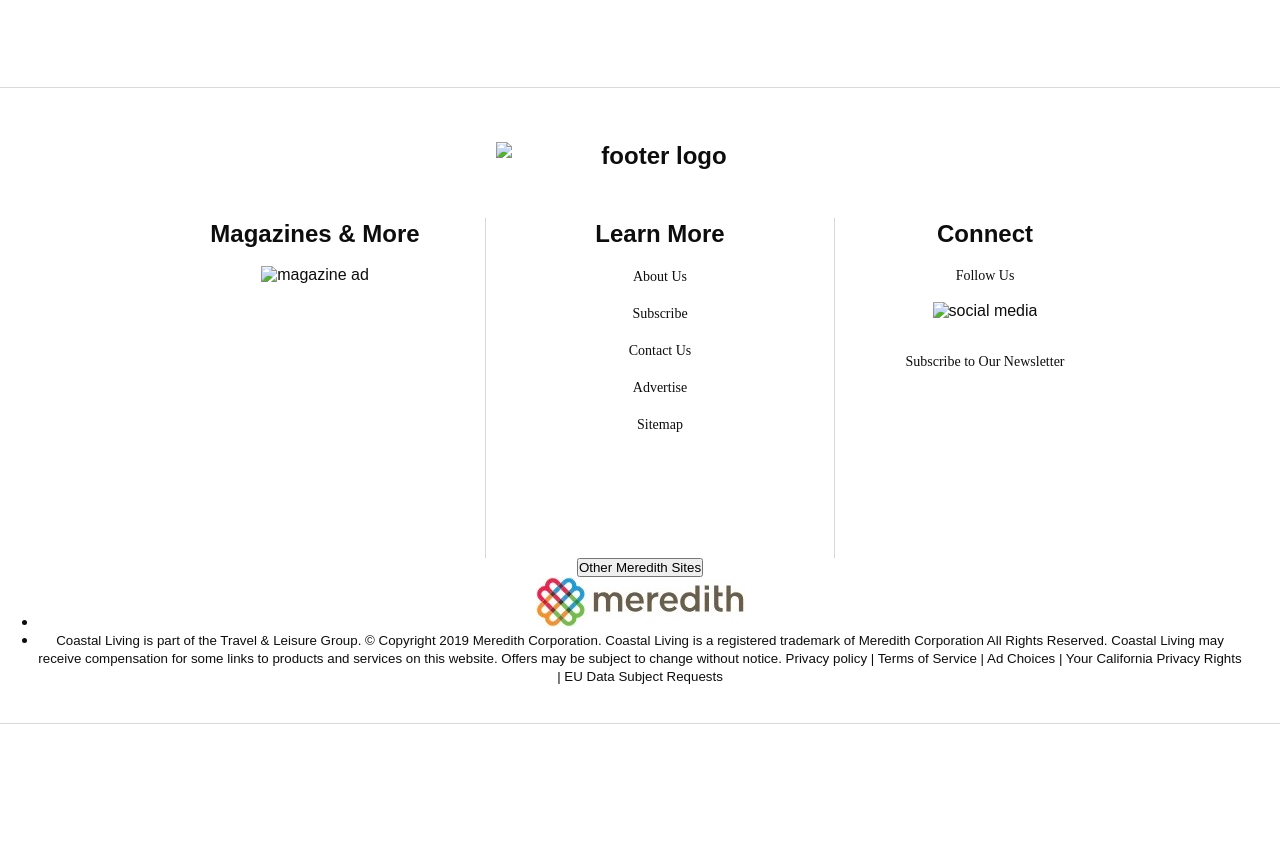
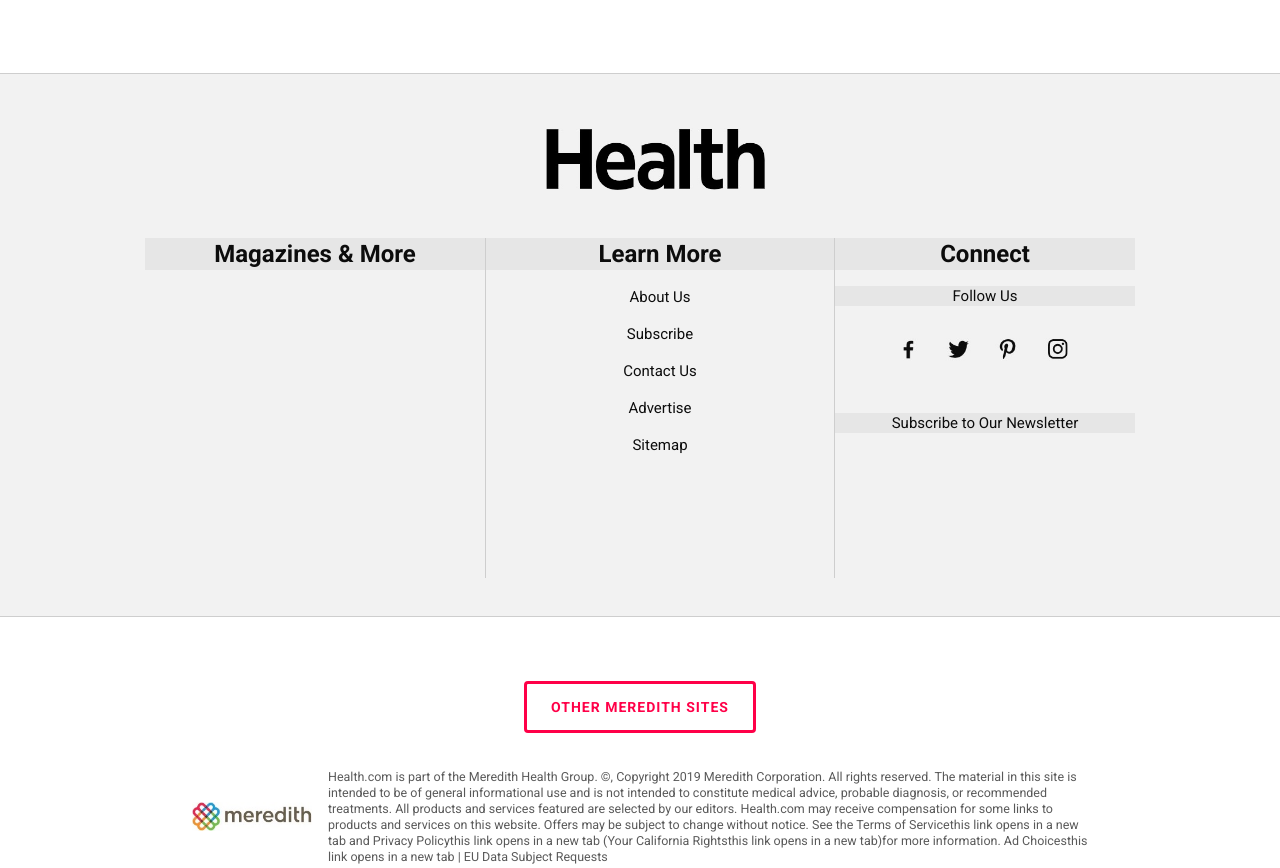
Before and after one commit to bruno-li/health-page, a website: page index.html in a window 1280 px wide. Shown: the part 4014-4882 px from the top of the page. Before the commit the page ends 4802 px from the top, so only its background shows below. Drawn offline with Linux system fonts and the light colour scheme.

Commit message:
done with all media queries

```diff
--- a/index.html
+++ b/index.html
@@ -169,14 +169,11 @@
     <footer class="footer">
         <!-- HEADING LOGO -->
         <h2 class="footer__heading-logo">
-            <img class="footer__heading-logo__img" src="img/footer-brand-logo.png" alt="footer logo">
+            <img class="footer__heading-logo__img" src="img/footer-logo.jpg" alt="footer logo">
         </h2>
         <!-- LEFT CONTAINER -->
         <div class="footer__left-container">
             <h2 class="footer__heading">Magazines & More</h2>
-            <figure>
-                <img class="footer__left-container__img" src="img/footer-mag.png" alt="magazine ad">
-            </figure>
         </div>
         <!-- MIDDLE CONTAINER -->
         <div class="footer__middle-container">
@@ -199,10 +196,11 @@
             <h2 class="footer__heading">Connect</h2>
             <p class="footer__right-container__paragraph">Follow Us</p>
             <figure>
-                <img class="footer__right-container__social" src="img/footer-social-media.png" alt="social media">
+                <img class="footer__right-container__social" src="img/footer-social-media.jpg" alt="social media">
             </figure>
             <p class="footer__right-container__paragraph">Subscribe to Our Newsletter</p>
         </div>
+    </footer>
 
                <!-- LEGAL -->
                <div class="footer__legal">
@@ -213,11 +211,10 @@
                         </li>
                         <li class="footer__legal__list__items">
                             <small class="footer__legal__list__items__text">
-                            Coastal Living is part of the Travel & Leisure Group. © Copyright 2019 Meredith Corporation. Coastal Living is a registered trademark of Meredith Corporation All Rights Reserved. Coastal Living may receive compensation for some links to products  and services on this website. Offers may be subject to change without notice. Privacy policy | Terms of Service | Ad Choices | Your California Privacy Rights | EU Data Subject Requests
+                                    Health.com is part of the Meredith Health Group. ©, Copyright 2019 Meredith Corporation. All rights reserved. The material in this site is intended to be of general informational use and is not intended to constitute medical advice, probable diagnosis, or recommended treatments. All products and services featured are selected by our editors. Health.com may receive compensation for some links to products and services on this website. Offers may be subject to change without notice. See the Terms of Servicethis link opens in a new tab and Privacy Policythis link opens in a new tab (Your California Rightsthis link opens in a new tab)for more information. Ad Choicesthis link opens in a new tab | EU Data Subject Requests
                             </small>
                         </li>
                     </ul>
                 </div>
-    </footer>
 </body>
 </html>
--- a/sass/_content.scss
+++ b/sass/_content.scss
@@ -4,9 +4,11 @@
     margin: 90px auto;
     // MEDIA QUERIES
     @include respond(tab-port) {
-        width: 80%;
+        width: 85%;
     }
     @include respond(small-phone) {
+        // border: 2px solid red;
+        width: 92%;
         margin: 77px auto;
     }
 }
@@ -16,7 +18,7 @@
     &__list-link{
         display: flex;
         list-style: none;
-        margin-bottom: 2.2rem;
+        margin-bottom: 1.3rem;
         // MEDIA QUERIES
         @include respond(small-phone) {
             margin-bottom: 1rem;
@@ -37,10 +39,6 @@
                 &:hover{
                     color: rgba(1, 155, 217, 0.3);
                 }
-                // MEDIA QUERIES
-                @include respond(small-phone) {
-                    font-size: 10px;
-                }
             }
             &__chevron{
                 width: 11px;
@@ -49,6 +47,7 @@
         }
 
     }
+    // TITLE
     &__header{
         font-family: "Roboto",sans-serif;
         &__heading{
@@ -79,7 +78,7 @@
             }
         }
     }
-
+    // AUTHOR NAME
     &__author{
         font-family: "Source Sans Pro",sans-serif;
         font-size: 15px;
@@ -105,7 +104,7 @@
             width: 100%
         }
     }
-
+    // PARAGRAPHS
     &__paragraph{
         font-family: "Source Sans Pro",sans-serif;
         font-size: 18px;
@@ -117,7 +116,7 @@
             font-size: 14px;
         }
     }
-
+    // CONTENT HEADING
     &__sub-header{
         &__heading{
             font-family: "Roboto",sans-serif;
--- a/sass/_footer.scss
+++ b/sass/_footer.scss
@@ -1,4 +1,5 @@
 .footer{
+    font-family: "Roboto",sans-serif;
     display: flex;
     padding: 38px;
     flex-flow: row wrap;
@@ -6,10 +7,11 @@
     margin-bottom: 4rem;
     text-align: center;
     color: $color-primary;
+    background-color: rgba(0,0,0,.05);
     border-top: 1px solid rgba(0,0,0,.15);
     border-bottom: 1px solid rgba(0,0,0,.15);
 
-
+    // FOOTER LOGO
     &__heading-logo{
         display: inline-flex;
         flex: 0 0 100%;
@@ -18,7 +20,7 @@
         margin-left: 2rem;
 
         &__img{
-            width: 320px;
+            width: 220px;
             height: 100%;
             margin: 0 auto;
             // MEDIA QUERIES
@@ -27,19 +29,17 @@
                 margin-left: 10rem;
             }
             @include respond(small-phone) {
-                margin-left: 0.5rem;
-            }
-            @include respond(smallest-phone) {
                 width: 220px;
-                margin-left: 0
+                margin-left: 1.5rem;
             }
         }
     }
-                // Left Container
+     // LEFT CONTAINER
     &__heading {
         font-weight: 700;
         font-size: 24px;
         line-height: 32px;
+        background-color: rgba(0,0,0,.05);
                 }
 
     &__left-container{
@@ -57,7 +57,7 @@
 
     }
 
-    // Midle Container
+    // MIDDLE
     &__middle-container{
         height: 340px;
         flex: 0 0 350px;
@@ -77,8 +77,7 @@
         }
 
         &-list {
-            font-family: "Lora";
-            font-size: 14px;
+            font-size: 15px;
             line-height: 20px;
             color: $color-primary;
             list-style: none;
@@ -96,35 +95,84 @@
             }
         }
     }
-    // Right Container
+    // RIGHT CONTAINER
     &__right-container{
-
         flex: 0 0 300px;
+        // MEDIA QUERIES
         @include respond(phone) {
             flex: 0 0 250px;
             border-left: none;
         }
         &__paragraph{
-            font-family: "Lora";
-            font-size: 14px;
+            font-size: 15px;
             line-height: 20px;
-            margin: 1rem;
+            margin-top: 1rem;
+            background-color: rgba(0,0,0,.05);
+
         }
         &__social{
             width: 165px;
-            margin-bottom: 1rem;
-        }
-        &__btn{
-             padding: 12px;
-             width: 180px;
-             font-size: 15px;
-             text-transform: uppercase;
-             letter-spacing: 0.1em;
-             color: #f5416c;
-             border-style: solid;
-             border-color: #f5416c;
-             border-width: 3px;
-             background-color: rgb(252, 252, 252);
+            margin: 2rem 0;
         }
     }
 }
+    // COPYRIGHT
+.footer__legal{
+    margin-bottom: 3rem;
+    &__btn{
+        font-family: "Roboto",sans-serif;
+        font-size: 14px;
+        line-height: 20px;
+        font-weight: 700;
+        letter-spacing: 1px;
+        text-transform: uppercase;
+        padding: 13px 32px;
+        display: block;
+        text-align: center;
+        border-width: 0;
+        border-radius: 0;
+        border: 3px solid #ff0048;
+        border-radius: 4px;
+        color: #ff0048;
+        background: #fff;
+        padding-left: 24px;
+        padding-right: 24px;
+        margin: 0 auto;
+        margin-bottom: 36px;
+
+    }
+    &__list{
+        margin: 0 auto;
+        display: flex;
+        justify-content: center;
+        align-items: center;
+        font-family: 'Roboto',sans-serif;
+        font-size: 15px;
+        line-height: 16px;
+        width: 70%;
+        color: rgba(0, 0, 0, 0.65);
+          // MEDIA QUERIES
+          @include respond(phone) {
+            flex-direction: column;
+            width: 95%;
+            margin-right: 1rem;
+           }
+        &__items{
+            display: flex;
+            &__logo{
+                height: 60%;
+                width: 120px;
+            }
+            &__text{
+                display: block;
+                text-align: left;
+                margin-left: 1rem;
+                        // MEDIA QUERIES
+                @include respond(phone) {
+                     margin-top: 1rem;
+              }
+            }
+        }
+    }
+
+}
```
Also changed, not shown: css/style.css. Lines whose indentation alone changed are shown as unchanged.
